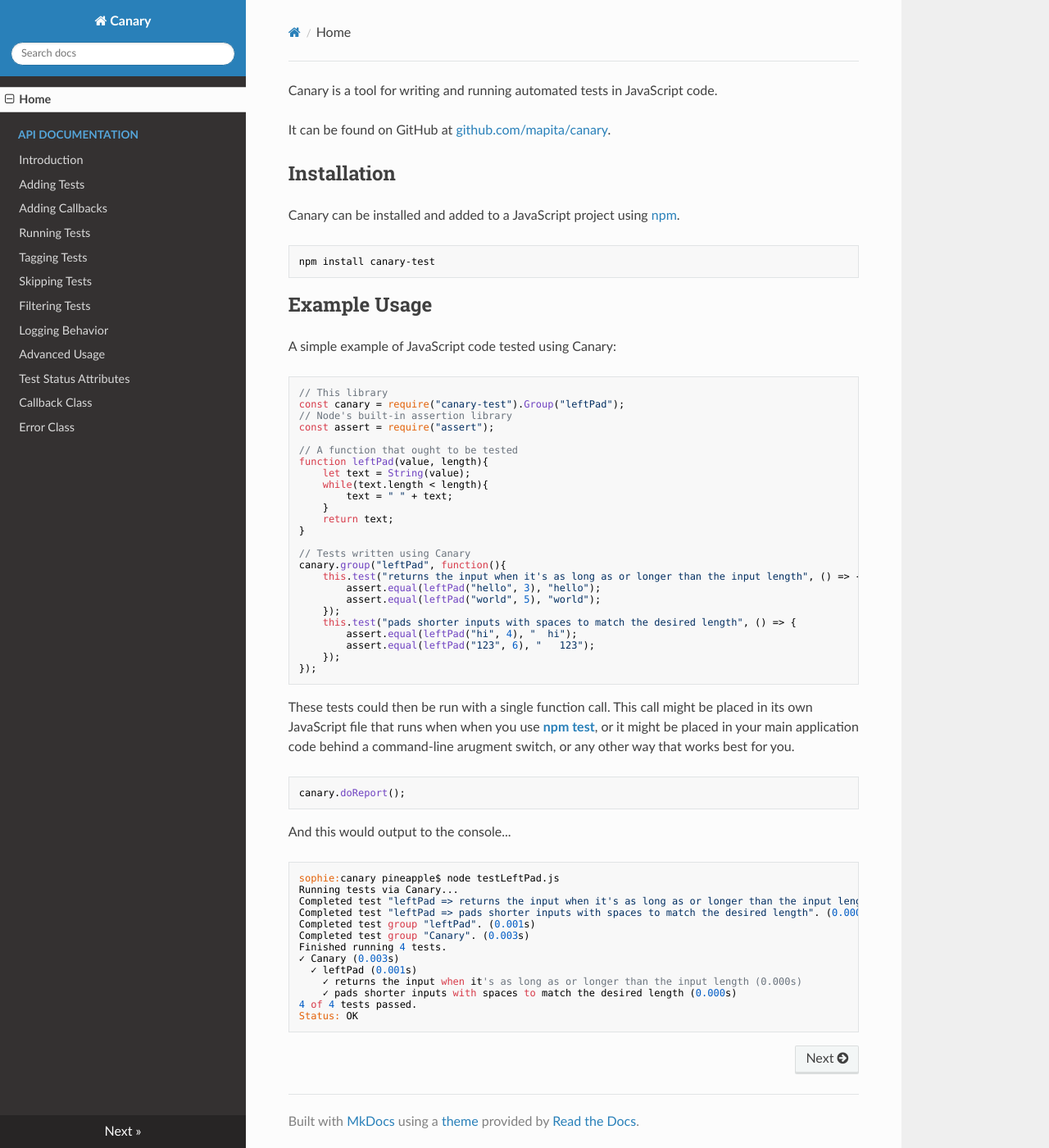
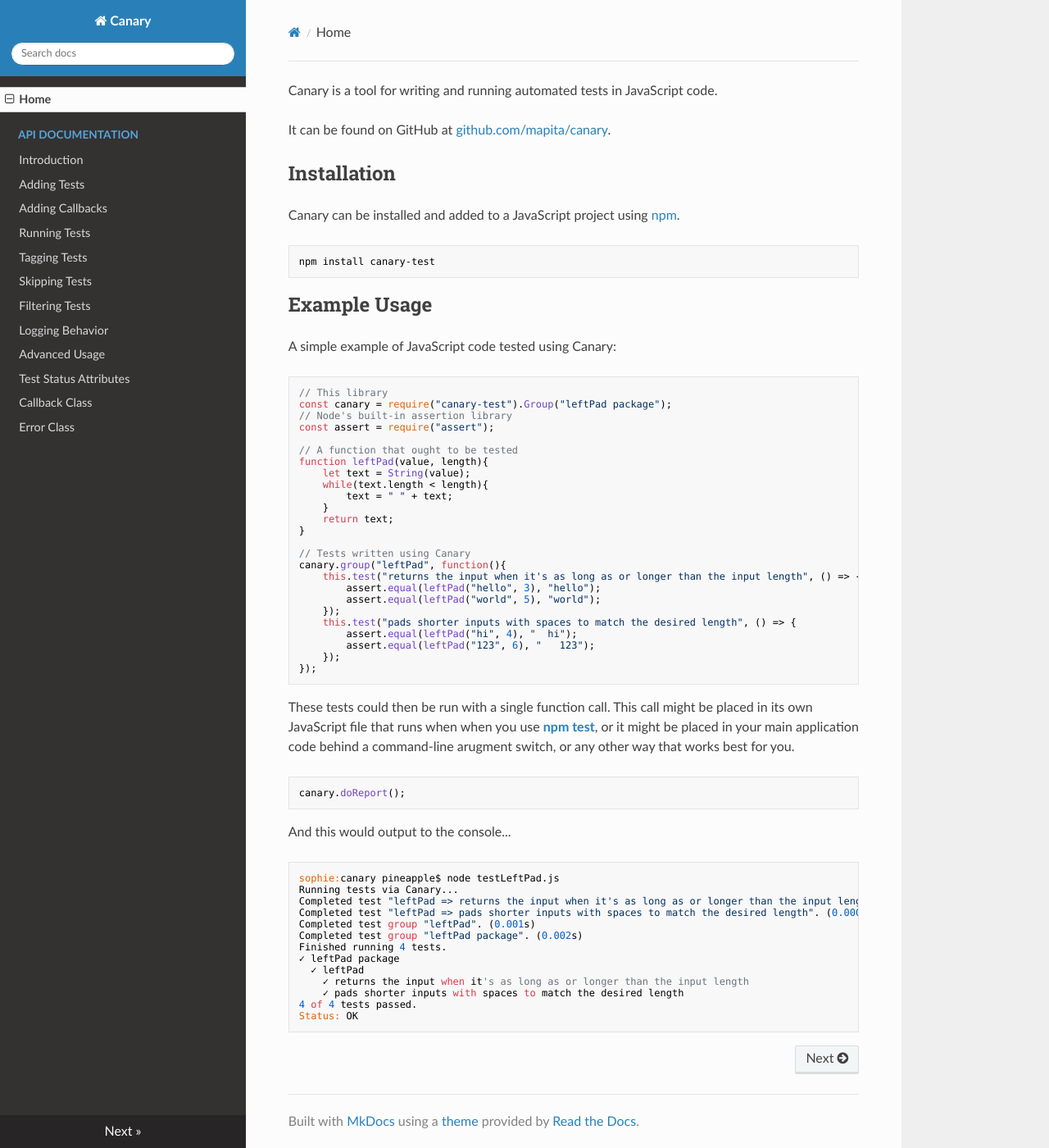
Before and after one commit to Mapita/Canary, an MkDocs documentation site: the page built from docs/index.md, in a window 1280 px wide and 1400 px high. Shown: the whole window at 82% size. Built offline with MkDocs 1.6.1, drawn with Linux system fonts in a browser that asks for light colours; nearby versions of some CDN libraries; old or Windows-style settings are respelled for this version of MkDocs.

````diff
--- a/docs/index.md
+++ b/docs/index.md
@@ -16,7 +16,7 @@ A simple example of JavaScript code tested using Canary:
 
 ``` js
 // This library
-const canary = require("canary-test").Group("leftPad");
+const canary = require("canary-test").Group("leftPad package");
 // Node's built-in assertion library
 const assert = require("assert");
 
@@ -56,12 +56,12 @@ Running tests via Canary...
 Completed test "leftPad => returns the input when it's as long as or longer than the input length". (0.000s)
 Completed test "leftPad => pads shorter inputs with spaces to match the desired length". (0.000s)
 Completed test group "leftPad". (0.001s)
-Completed test group "Canary". (0.003s)
+Completed test group "leftPad package". (0.002s)
 Finished running 4 tests.
-✓ Canary (0.003s)
-  ✓ leftPad (0.001s)
-    ✓ returns the input when it's as long as or longer than the input length (0.000s)
-    ✓ pads shorter inputs with spaces to match the desired length (0.000s)
+✓ leftPad package
+  ✓ leftPad
+    ✓ returns the input when it's as long as or longer than the input length
+    ✓ pads shorter inputs with spaces to match the desired length
 4 of 4 tests passed.
 Status: OK
 ```
````
Also changed, not shown: docs/api-adding-tests.md (+25 -5 lines), docs/api-advanced-usage.md (+2 -2 lines), docs/api-introduction.md (+14 -0 lines), docs/api-running-tests.md (+5 -4 lines), docs/api-skipping-tests.md (+1 -1 lines), readme.md (+6 -6 lines), 1 other file.
